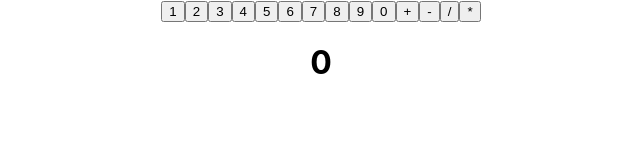
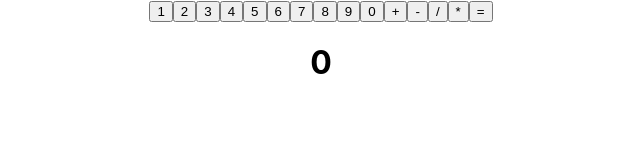
Before and after one commit to helloYash112/miniCalsi, a React (Create React App) app: page / in a window 1280 px wide. Shown: the top 160 px of the page, without its empty margins (319-959 px from the left). Built offline with nearby package versions, Linux system fonts and the light colour scheme.

Commit message:
appjs modefied and some logic applied

```diff
--- a/src/App.js
+++ b/src/App.js
@@ -2,22 +2,79 @@ import TabButton from './components/tabButton/tabButton';
 import {useState} from 'react'
 import './App.css';
 
-
+const arr=new Array();
+const opr=new Array();
+let str="";
 
 function App() {
-  const[data,getData]=useState("0");
+  const[data,getData]=useState("");
+
   function number(datas){
-      if(data==="0"){
-         getData(datas);
-      }
-      else
+      str+=datas;
       getData(data+datas);
   }
+  /*
+  function totCalcy(arrs,opr){
+    let count=0;
+    arrs.forEach(element => {
+      let nums
 
-  function calcy(operator){
-    let temp=number(data);
+    });
+  }
+    */
+  function calcy(oprs){
+    switch(oprs){
+      case "+" :
+        {
+           arr.push(data);
+          opr.push(oprs);
+          str+=oprs;
+          getData("");
+          break;
+        }
+        case "-" :{
+          arr.push(data);
+          opr.push(oprs);
+          str+=oprs;
+          getData("");
+          break;
+
+        }
+        case "*" :{
+          arr.push(data);
+          opr.push(oprs);
+          str+=oprs;
+          getData("");
+          break;
+
+        }
+        case "/" :{
+          arr.push(data);
+          opr.push(oprs);
+          str+=oprs;
+          getData("");
+          break;
+
+        }
+        case "=" :{
+          arr.push(data);
+          //const tot=totCalcy(arr,opr);
+          getData("");
+          str+=oprs;
+
+        console.log(arr);
+        console.log(opr);
+        console.log(str);
+        break;
+        }
+        default : {
+          break;
+        }
+
+    }
 
   }
+
 
   return (
     <div className="App">
@@ -32,13 +89,15 @@ function App() {
       <TabButton whenClick={()=>number("8")}>8</TabButton>
       <TabButton whenClick={()=>number("9")}>9</TabButton>
       <TabButton whenClick={()=>number("0")}>0</TabButton>
-      <TabButton  whenClick={()=>calcy('add')}>+</TabButton>
-      <TabButton whenClick={()=>calcy('sub')}>-</TabButton>
-      <TabButton whenClick={()=>calcy('div')}>/</TabButton>
-      <TabButton whenClick={()=>calcy('mul')}>*</TabButton>
+      <TabButton  whenClick={()=>calcy('+')}>+</TabButton>
+      <TabButton whenClick={()=>calcy('-')}>-</TabButton>
+      <TabButton whenClick={()=>calcy('/')}>/</TabButton>
+      <TabButton whenClick={()=>calcy('*')}>*</TabButton>
+      <TabButton whenClick={()=>calcy('=')}>=</TabButton>
       </main>
 
-      <h1>{data}</h1>
+      <h1>{str==="" ? 0 : str}</h1>
+
     </div>
   );
 }
```
